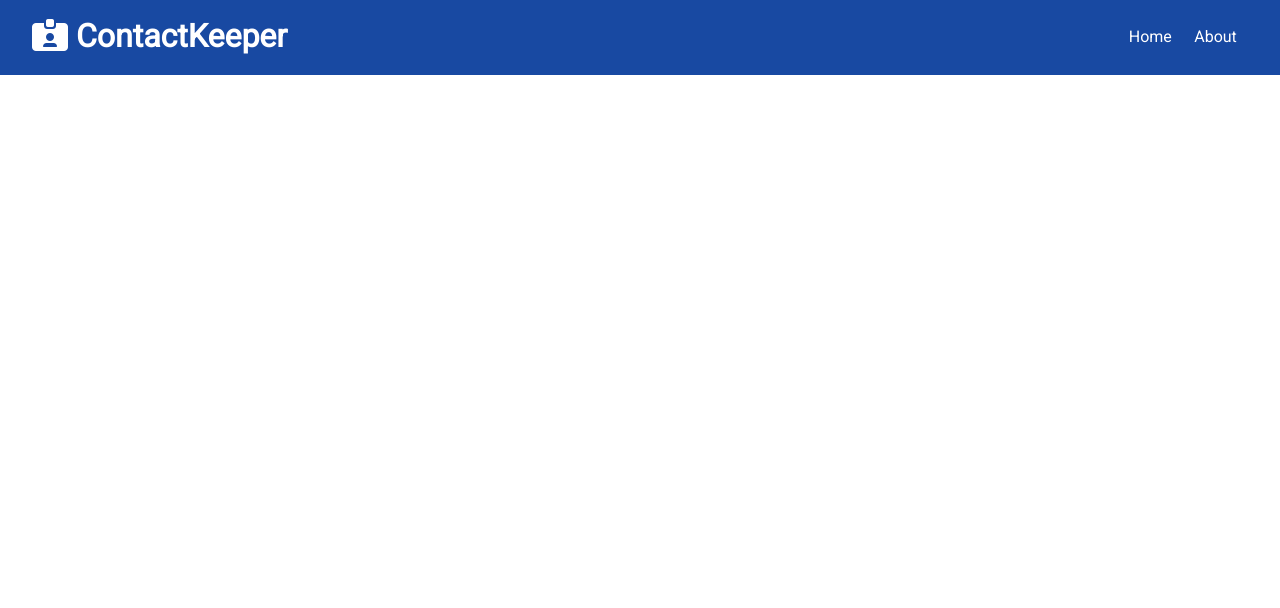
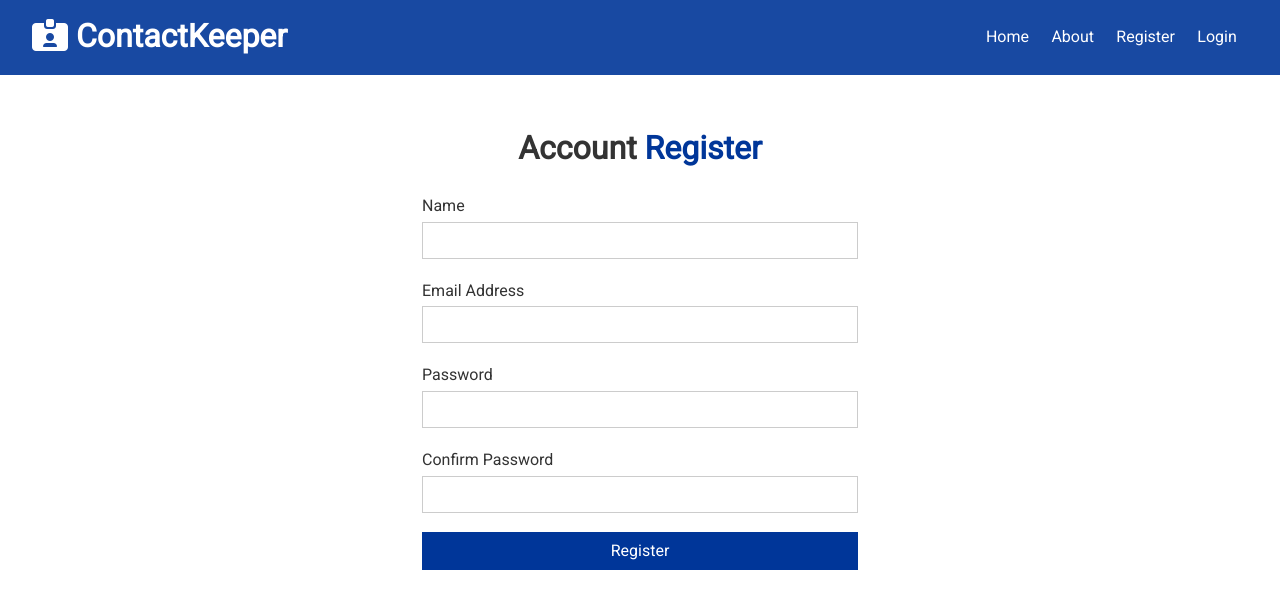
Before and after one commit to PolinaSkrobot/contact-keeper, a React (Create React App) app in the folder client/: page /register in a window 1280 px wide. Shown: the top 608 px of the page. Built offline with nearby package versions, Linux system fonts and the light colour scheme.

Commit message:
Register and Login pages

```diff
--- a/client/src/App.js
+++ b/client/src/App.js
@@ -4,9 +4,11 @@
 import Navbar from "./components/layout/Navbar";
 import Home from "./components/pages/Home";
 import About from "./components/pages/About";
+import Register from "./components/auth/Register";
+import Login from "./components/auth/Login";
+
 import ContactState from "./context/contact/ContactState";
 import AuthState from "./context/auth/AuthState";
-import { AUTH_ERROR } from "./context/types";
 
 function App() {
   return (
@@ -19,6 +21,8 @@
               <Routes>
                 <Route exact path='/' element={<Home></Home>} />
                 <Route exact path='/about' element={<About></About>} />
+                <Route exact path='/register' element={<Register />} />
+                <Route exact path='/login' element={<Login />} />
               </Routes>
             </div>
           </Fragment>
--- /dev/null
+++ b/client/src/components/auth/Login.js
@@ -0,0 +1,46 @@
+import React, { useContext, useState } from "react";
+
+const Login = () => {
+  const [user, setUser] = useState({
+    email: "",
+    password: "",
+  });
+
+  const { email, password } = user;
+  const onChange = (e) => {
+    setUser({ ...user, [e.target.name]: e.target.value });
+  };
+  const onSubmit = (e) => {
+    e.preventDefault();
+    console.log("Login submit");
+  };
+  return (
+    <div className='form-container'>
+      <h1>
+        Account <span className='text-primary'>Login</span>
+      </h1>
+      <form onSubmit={onSubmit}>
+        <div className='form-group'>
+          <label htmlFor='email'>Email Address</label>
+          <input type='email' name='email' value={email} onChange={onChange} />
+        </div>
+        <div className='form-group'>
+          <label htmlFor='passsword'>Password</label>
+          <input
+            type='password'
+            name='password'
+            value={password}
+            onChange={onChange}
+          />
+        </div>
+        <input
+          type='submit'
+          value='Login'
+          className='btn btn-primary btn-block'
+        />
+      </form>
+    </div>
+  );
+};
+
+export default Login;
--- /dev/null
+++ b/client/src/components/auth/Register.js
@@ -0,0 +1,61 @@
+import React, { useContext, useState } from "react";
+
+const Register = () => {
+  const [user, setUser] = useState({
+    name: "",
+    email: "",
+    password: "",
+    password2: "",
+  });
+
+  const { name, email, password, password2 } = user;
+  const onChange = (e) => {
+    setUser({ ...user, [e.target.name]: e.target.value });
+  };
+  const onSubmit = (e) => {
+    e.preventDefault();
+    console.log("Reg submit");
+  };
+  return (
+    <div className='form-container'>
+      <h1>
+        Account <span className='text-primary'>Register</span>
+      </h1>
+      <form onSubmit={onSubmit}>
+        <div className='form-group'>
+          <label htmlFor='name'>Name</label>
+          <input type='text' name='name' value={name} onChange={onChange} />
+        </div>
+        <div className='form-group'>
+          <label htmlFor='email'>Email Address</label>
+          <input type='email' name='email' value={email} onChange={onChange} />
+        </div>
+        <div className='form-group'>
+          <label htmlFor='passsword'>Password</label>
+          <input
+            type='password'
+            name='password'
+            value={password}
+            onChange={onChange}
+          />
+        </div>
+        <div className='form-group'>
+          <label htmlFor='passsword2'>Confirm Password</label>
+          <input
+            type='password'
+            name='password2'
+            value={password2}
+            onChange={onChange}
+          />
+        </div>
+        <input
+          type='submit'
+          value='Register'
+          className='btn btn-primary btn-block'
+        />
+      </form>
+    </div>
+  );
+};
+
+export default Register;
--- a/client/src/components/layout/Navbar.js
+++ b/client/src/components/layout/Navbar.js
@@ -15,6 +15,12 @@
         <li>
           <Link to='/about'>About</Link>
         </li>
+        <li>
+          <Link to='/register'>Register</Link>
+        </li>
+        <li>
+          <Link to='/login'>Login</Link>
+        </li>
       </ul>
     </div>
   );
```
